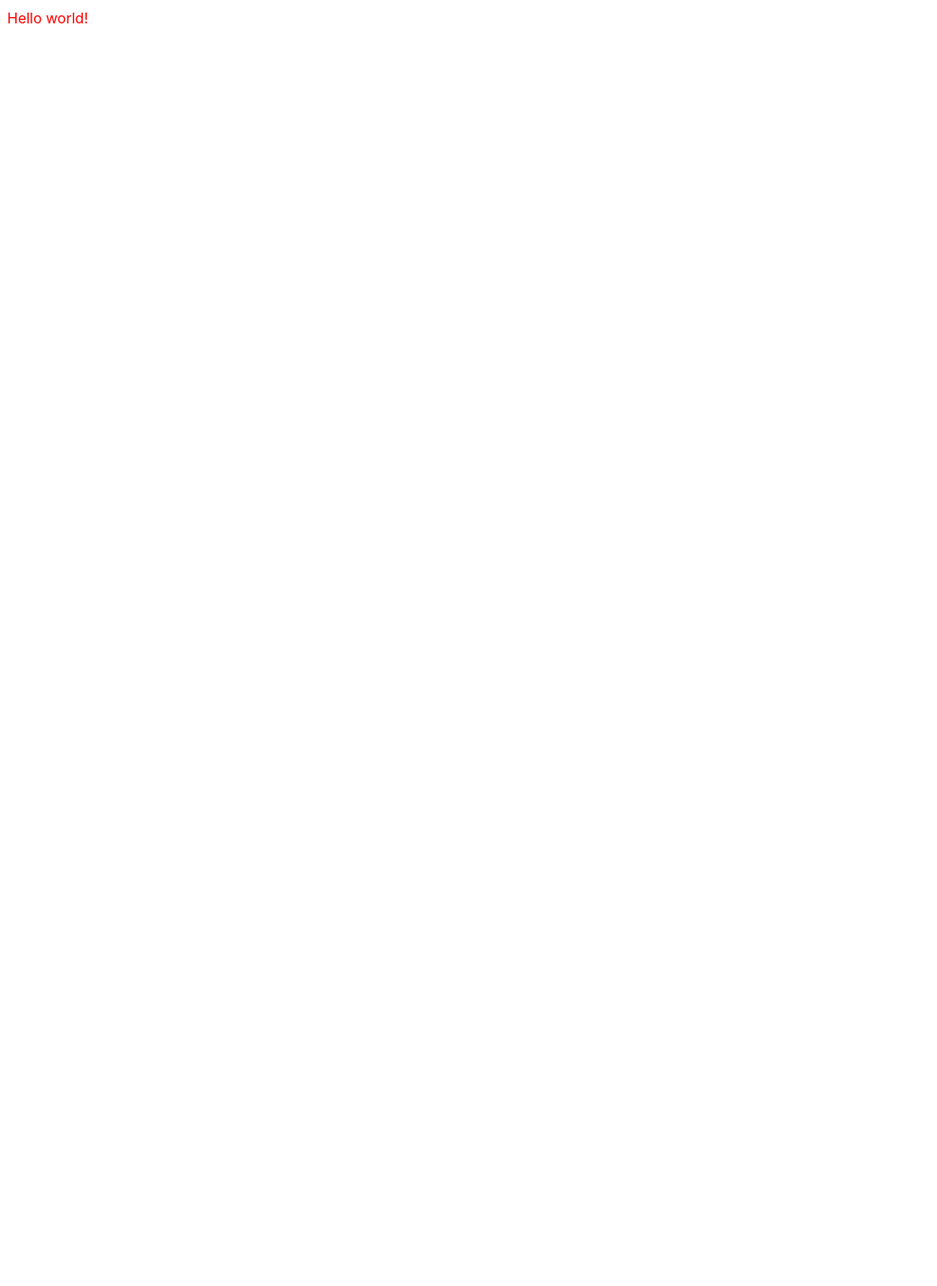
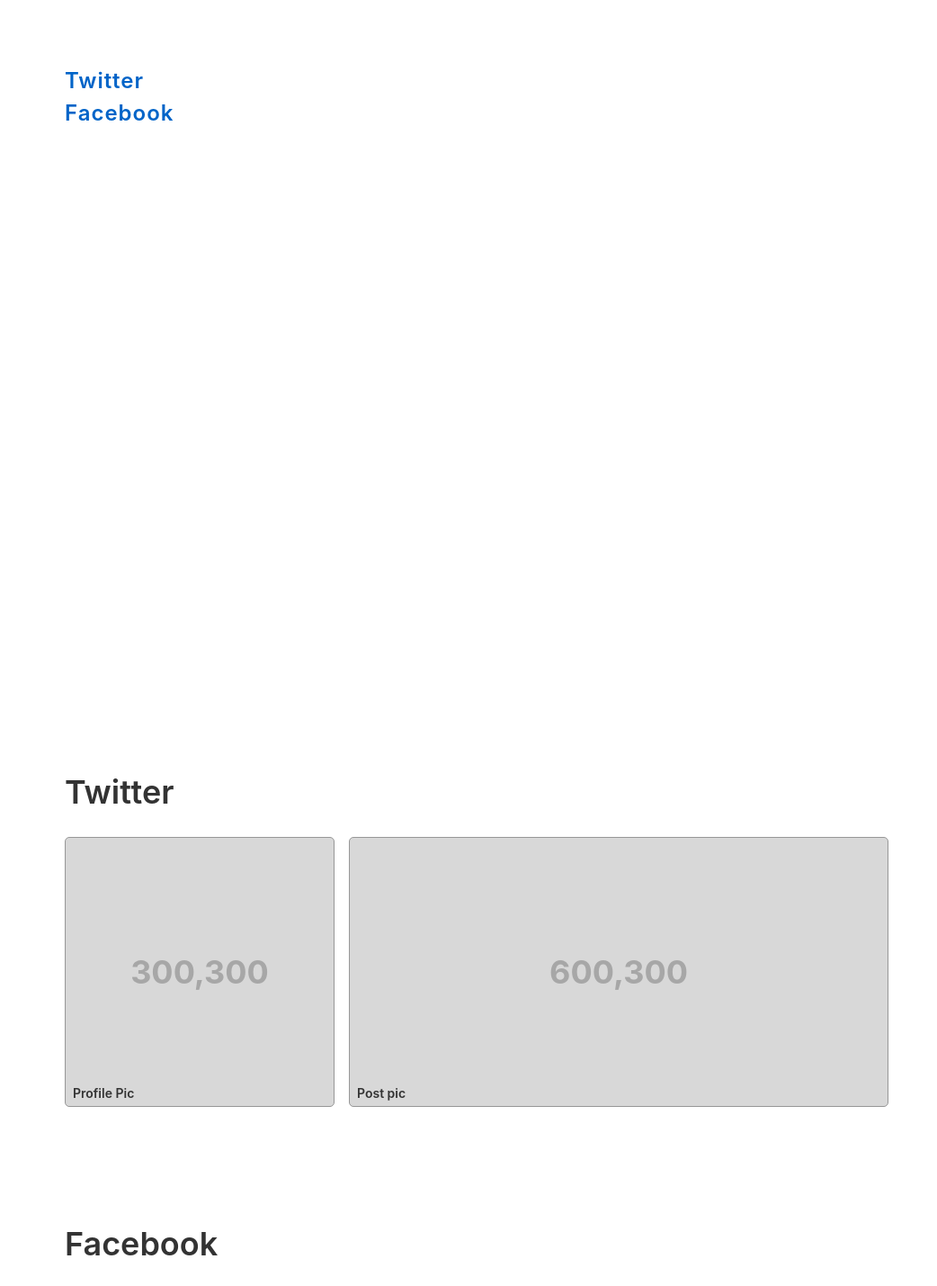
Before and after one commit to NickolasBoyer/imagesizeof, a Svelte app: page / in a window 1280 px wide. Shown: the top 1429 px of the page at 90% size, without its empty margins (0-1042 px from the left). Before the commit the page ends 800 px from the top, so only its background shows below. Built offline with nearby package versions, Linux system fonts and the light colour scheme.

Commit message:
prototype

```diff
--- a/package.json
+++ b/package.json
@@ -20,6 +20,7 @@
   "dependencies": {
     "autoprefixer": "^10.0.1",
     "postcss": "^8.1.4",
+    "postcss-load-config": "^3.0.0",
     "postcss-loader": "^4.0.4",
     "postcss-nested": "^5.0.1",
     "precss": "^4.0.0",
--- a/src/App.svelte
+++ b/src/App.svelte
@@ -1,11 +1,79 @@
 <script>
-	export let name;
+	export let profiles;
 </script>
 
-<h1>Hello {name}!</h1>
+<nav>
+	<ul>
+		{#each profiles as profile}
+		<li><a href="#{ profile.id }">{ profile.title }</a></li>
+		{/each}
+	</ul>
+</nav>
+<div>
+	{#each profiles as profile}
+	<article id="{ profile.id }">
+		<header>
+			<h1>{ profile.title }</h1>
+			<!-- <p>This is twitter</p> -->
+		</header>
+		<main>
+			{#each profile.images as image}
+			<figure style="width: { image.width }px;">
+				<h1>{ image.width },{ image.height }</h1>
+				<figcaption>{ image.title }</figcaption>
+			</figure>
+			{/each}
+		</main>
+	</article>
+	{/each}
+</div>
 
-<style>
-	h1 {
-		color: red;
+<style lang="postcss">
+	nav {
+		@apply h-full p-16;
+		/* width: 320px; */
+	}
+
+	nav li {
+		@apply font-semibold text-2xl leading-normal;
+		letter-spacing: 1px;
+	}
+
+	nav li a {
+		text-decoration: none;
+	}
+
+	article {
+		@apply p-12;
+	}
+
+	article header {
+		@apply m-4;
+	}
+
+	article header h1 {
+		@apply text-4xl font-semibold leading-snug;
+	}
+
+	article main {
+		@apply flex flex-row flex-wrap m-2;
+	}
+
+	figure {
+		@apply m-2 text-center relative flex flex-col items-center justify-center;
+		background: #D8D8D8;
+		border: 1px solid #979797;
+		border-radius: 5px;
+		height: 300px;
+	}
+
+	figure h1 {
+		@apply m-2 text-center text-4xl font-bold;
+		color: #A7A7A7;
+	}
+
+	figure figcaption {
+		@apply absolute bottom-0 left-0 text-sm font-semibold p-1 px-2;
+
 	}
 </style>
--- a/src/main.js
+++ b/src/main.js
@@ -1,10 +1,12 @@
 import '../public/global.css'
 import App from './App.svelte';
+
+import profiles from './profiles.js'
 
 const app = new App({
 	target: document.body,
 	props: {
-		name: 'world'
+		profiles
 	}
 });
 
--- /dev/null
+++ b/src/profiles.js
@@ -0,0 +1,29 @@
+export default [
+  {
+    id: "twitter",
+    title: "Twitter",
+    images: [
+      {
+        title: "Profile Pic",
+        height: 300,
+        width: 300
+      },
+      {
+        title: "Post pic",
+        height: 300,
+        width: 600
+      }
+    ]
+  },
+  {
+    id: "facebook",
+    title: "Facebook",
+    images: [
+      {
+        title: "Profile Pic",
+        height: 300,
+        width: 300
+      }
+    ]
+  }
+]
```
